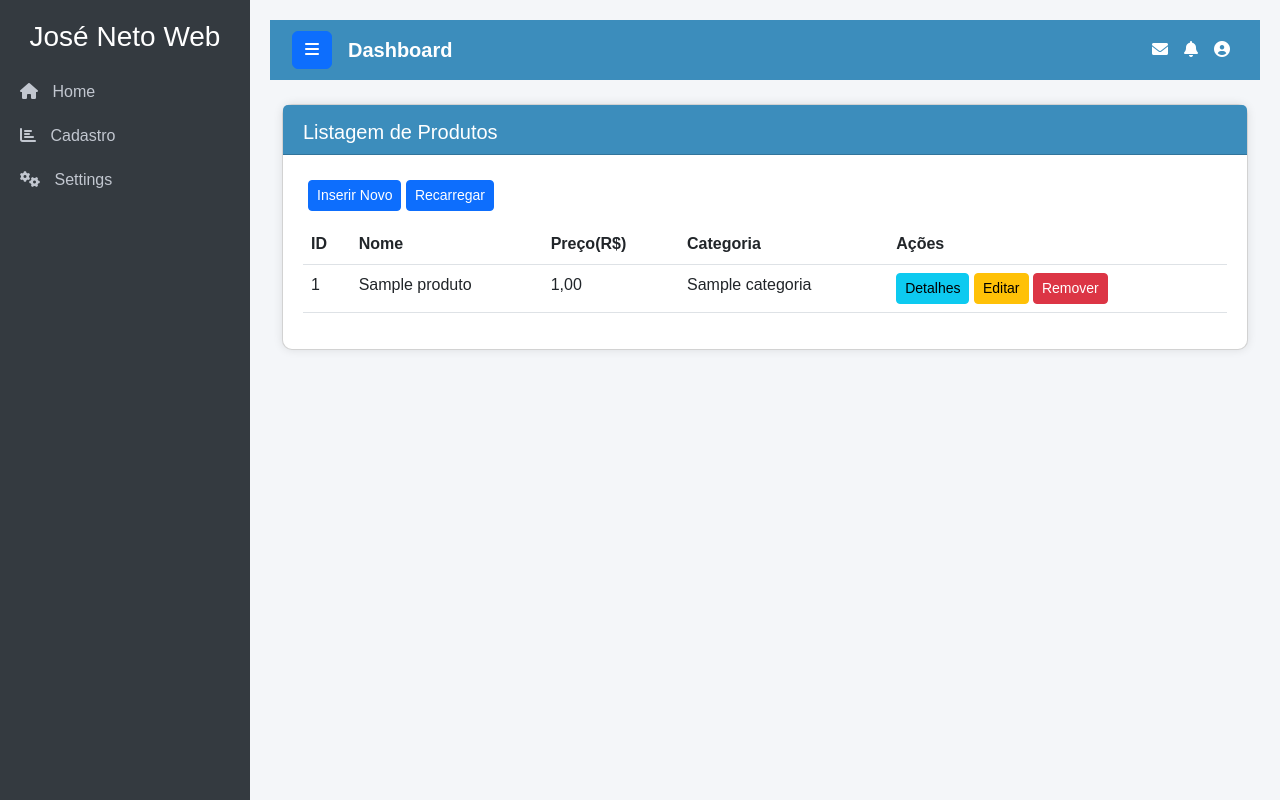
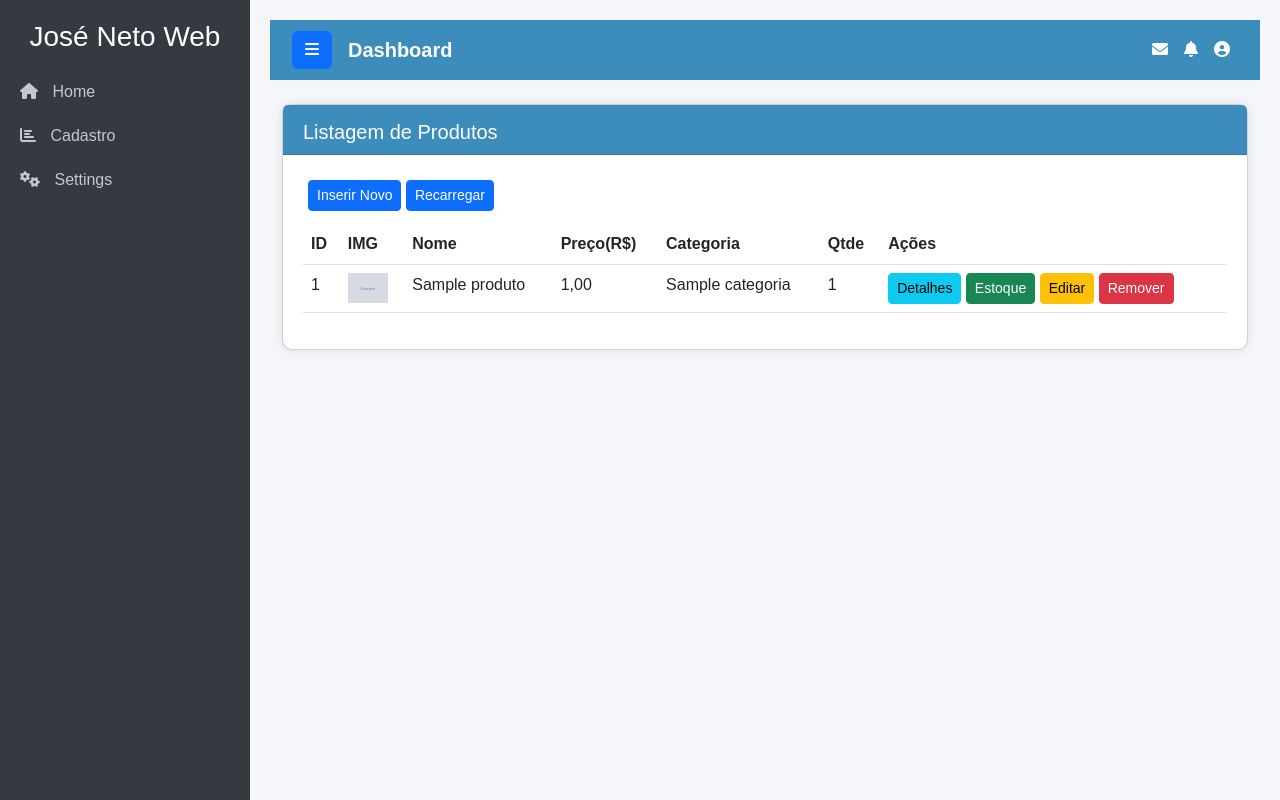
Before and after one commit to NTDias/cadweb, a Django app: page /produto/ in a window 1280 px wide. Run offline with Django 4.2, Linux system fonts and the light colour scheme; tables that the repository leaves empty hold one stand-in row (values such as "Sample post"); grey boxes marked "Sample" are stand-in pictures; some libraries are stand-ins or nearby versions.

Commit message:
Aula dia 13/01/2026 Estoque

```diff
--- a/home/models.py
+++ b/home/models.py
@@ -40,3 +40,19 @@ class Produto(models.Model):
 
     def __str__(self):
         return self.nome
+
+    @property
+    def estoque(self):
+        # Tenta buscar o estoque, se não existir, cria um novo com qtde 0
+        estoque_item, flag_created = Estoque.objects.get_or_create(produto=self, defaults={'qtde': 0})
+        print(flag_created)
+        return estoque_item
+
+
+class Estoque(models.Model):
+    produto = models.ForeignKey(Produto, on_delete=models.CASCADE)
+    qtde = models.IntegerField()
+
+
+    def __str__(self):
+        return f'{self.produto.nome} - Quantidade: {self.qtde}'
--- a/home/urls.py
+++ b/home/urls.py
@@ -20,5 +20,5 @@ urlpatterns = [
     path('produto/editar/<int:id>/', views.editar_produto, name='editar_produto'),
     path('produto/remover/<int:id>/', views.remover_produto, name='remover_produto'),
     path('produto/detalhes/<int:id>/', views.detalhes_produto, name='detalhes_produto'),
-
+    path('produto/ajustar_estoque/<int:id>/', views.ajustar_estoque, name='ajustar_estoque'),
 ]
--- a/home/views.py
+++ b/home/views.py
@@ -29,7 +29,7 @@ def form_categoria(request):
     }
     return render(request, 'categoria/formulario.html', contexto)
 
-
+###################### CATEGORIA ##############################
 def editar_categoria(request, id):
     categoria = Categoria.objects.get(pk=id)
     if request.method == 'POST':
@@ -60,7 +60,7 @@ def detalhes_categoria(request, id):
         messages.error(request, 'Não encontrado')
         return redirect('categoria')
 
-
+############# CLIENTE #######################
 def cliente(request):
     contexto = {
         'lista': Cliente.objects.all().order_by('-id')
@@ -111,6 +111,8 @@ def detalhes_cliente(request, id):
         messages.error(request, 'Não encontrado')
         return redirect('cliente')
 
+################## PRODUTO ##############################
+
 def produto(request):
     contexto = {'lista': Produto.objects.all().order_by('-id')}
     return render(request, 'produto/lista.html', contexto)
@@ -159,3 +161,19 @@ def detalhes_produto(request, id):
     except Produto.DoesNotExist:
         messages.error(request, 'Não encontrado')
         return redirect('produto')
+
+################### ESTOQUE ##########################3
+
+def ajustar_estoque(request, id):
+    produto = produto = Produto.objects.get(pk=id)
+    estoque = produto.estoque # pega o objeto estoque relacionado ao produto
+    if request.method == 'POST':
+        form = EstoqueForm(request.POST, instance=estoque)
+        if form.is_valid():
+            estoque = form.save()
+            lista = []
+            lista.append(estoque.produto)
+            return render(request, 'produto/lista.html', {'lista': lista})
+    else:
+         form = EstoqueForm(instance=estoque)
+    return render(request, 'produto/estoque.html', {'form': form,})
--- a/templates/produto/detalhes.html
+++ b/templates/produto/detalhes.html
@@ -29,7 +29,6 @@
             {% endif %}
 
             <button onclick="location.href='{% url 'produto' %}'" class="btn btn-secondary">Voltar</button>
-            <button onclick="location.href='{% url 'editar_produto' item.id %}'" class="btn btn-warning">Editar</button>
         </div>
     </div>
 </div>
--- a/templates/produto/formulario.html
+++ b/templates/produto/formulario.html
@@ -29,7 +29,8 @@
 
     <p></p>
 
-    <button class="btn btn-primary btn-sm" type="submit">Salvar</button>
+    <button class="btn btn-primary btn-4" type="submit">Salvar</button>
+    <button onclick="location.href='{% url 'produto' %}'" class="btn btn-secondary">Voltar</button>
 
 </form>
 
--- a/templates/produto/lista.html
+++ b/templates/produto/lista.html
@@ -14,21 +14,33 @@
     <thead>
       <tr>
         <th>ID</th>
-        <th>Nome</th>
+        <th>IMG</th> <th>Nome</th>
         <th>Preço(R$)</th>
         <th>Categoria</th>
-         <th>Ações</th>
+        <th>Qtde</th>
+        <th>Ações</th>
       </tr>
     </thead>
     <tbody>
     {% for produto in lista %}
       <tr>
         <td>{{ produto.id }}</td>
+        <td>
+            {% if produto.img_base64 %}
+                <img src="{{ produto.img_base64 }}" style="max-height: 40px; max-width: 40px;" alt="Produto">
+            {% else %}
+                <span class="text-muted">-</span>
+            {% endif %}
+        </td>
+
         <td>{{ produto.nome }}</td>
         <td>{{ produto.preco}}</td>
         <td>{{ produto.categoria }}</td>
+        <td>{{ produto.estoque.qtde }}</td>
+
         <td>
           <button onclick="location='{% url 'detalhes_produto' produto.id %}'" class="btn btn-info btn-sm">Detalhes </button>
+          <a href="{% url 'ajustar_estoque' produto.id %}" class="btn btn-success btn-sm">Estoque</a>
           <a href="{% url 'editar_produto' produto.id %}" class="btn btn-warning btn-sm">Editar</a>
           <a href="{% url 'remover_produto' produto.id %}" class="btn btn-danger btn-sm"
           onclick="return confirm('Tem certeza que deseja remover este registro?');">Remover</a>
```
Also changed, not shown: home/forms.py (+11 -0 lines), templates/produto/estoque.html (added, +20 -0 lines), home/migrations/0004_estoque.py (added).
